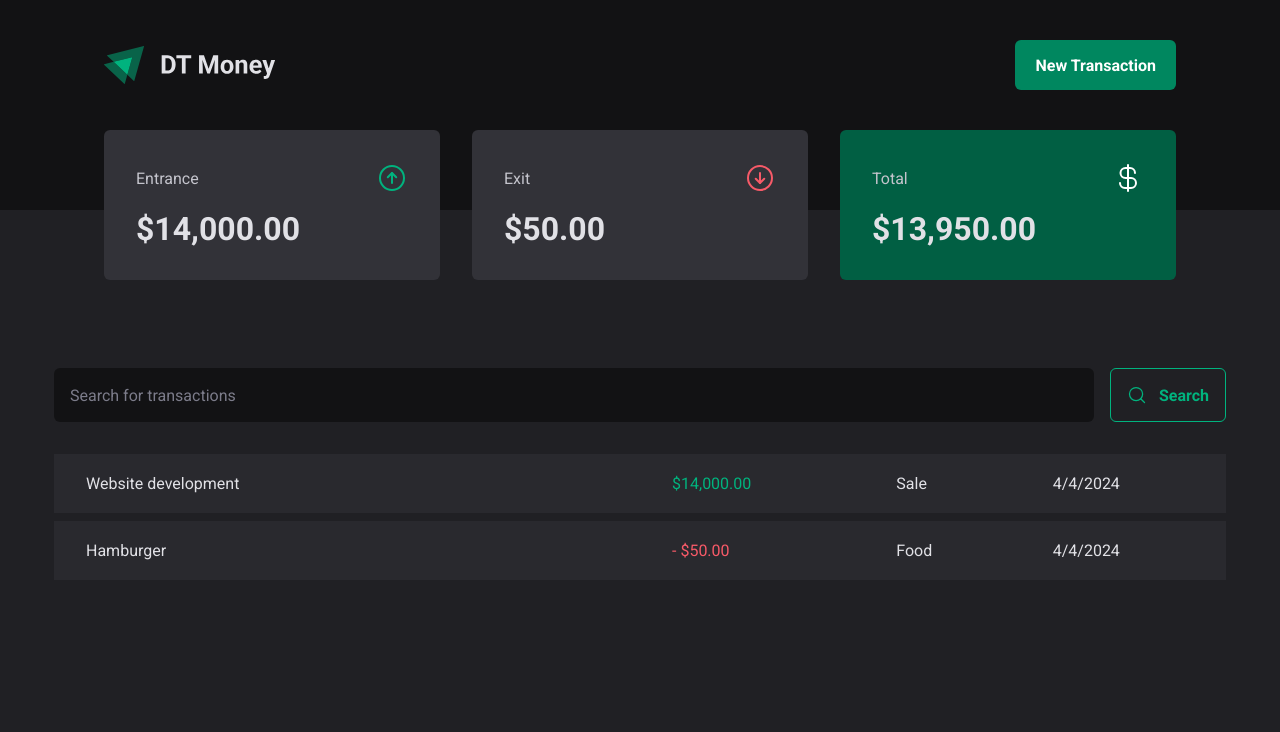
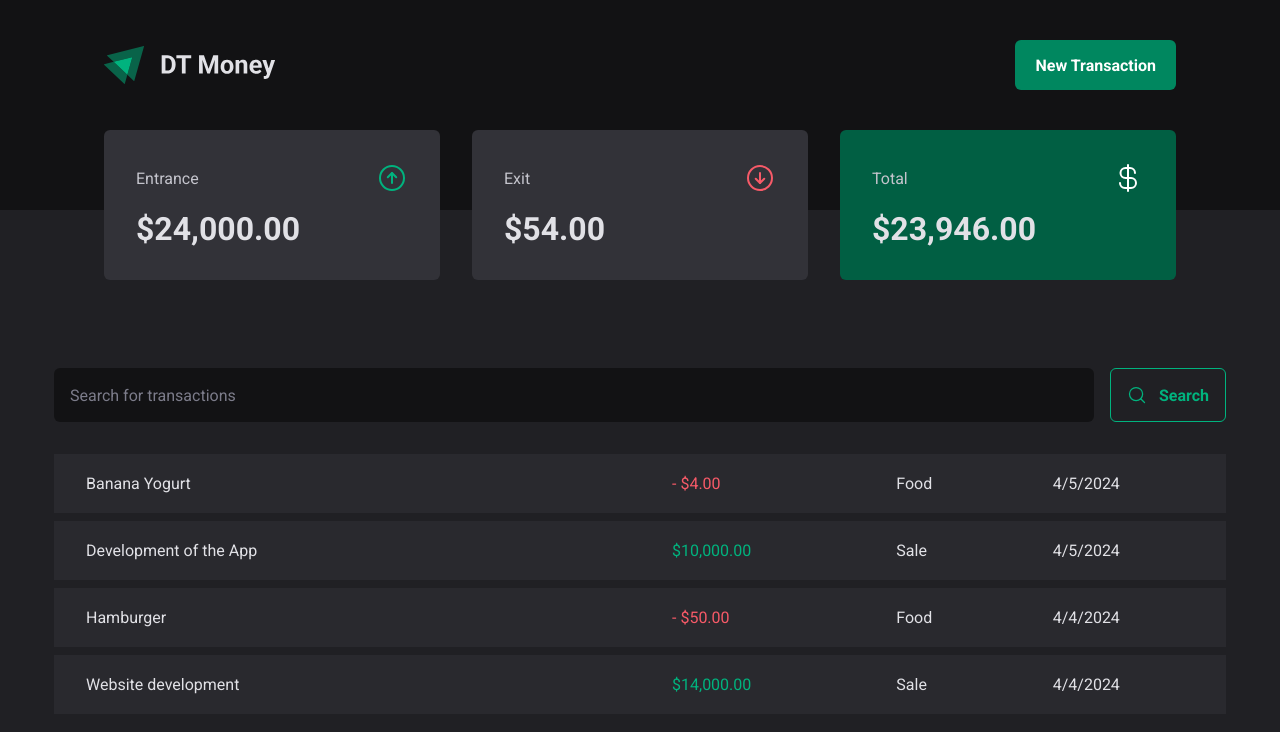
Before and after one commit to erikaperciliano/dt-money, a React (Vite) app: page / in a window 1280 px wide. Shown: the top 732 px of the page. Built offline with nearby package versions, Linux system fonts and the light colour scheme; data requests are answered from the project's data file.

Commit message:
creates new transaction

```diff
--- a/server.json
+++ b/server.json
@@ -15,6 +15,22 @@
       "category": "Food",
       "price": 50,
       "createdAt": "2024-04-04T18:30:40.082Z"
+    },
+    {
+      "description": "Development of the App",
+      "price": 10000,
+      "category": "Sale",
+      "type": "income",
+      "createdAt": "2024-04-05T21:21:34.466Z",
+      "id": 3
+    },
+    {
+      "description": "Banana Yogurt",
+      "price": 4,
+      "category": "Food",
+      "type": "outcome",
+      "createdAt": "2024-04-05T21:36:47.710Z",
+      "id": 4
     }
   ]
 }
--- a/src/components/NewTransactionModal/index.tsx
+++ b/src/components/NewTransactionModal/index.tsx
@@ -1,11 +1,11 @@
-import React from 'react'
+import React, { useContext } from 'react'
 import * as Dialog from '@radix-ui/react-dialog'
 import { CloseButton, Content, Overlay, TransactionType, TransactionTypeButton } from './styles'
 import { ArrowCircleDown, ArrowCircleUp, X } from 'phosphor-react'
 import * as z from 'zod'
 import { Controller, useForm } from 'react-hook-form'
 import { zodResolver } from '@hookform/resolvers/zod'
-
+import { TransactionsContext } from '../../contexts/TransactionsContext'
 
 const newTransactionFormSchema = z.object({
     description: z.string(),
@@ -17,11 +17,14 @@
 type NewTransactionFormInputs = z.infer<typeof newTransactionFormSchema>
 
 export function NewTransactionModal() {
+    const { createTransaction } = useContext(TransactionsContext)
+
     const {
         control,
         register,
         handleSubmit,
-        formState: { isSubmitting }
+        formState: { isSubmitting },
+        reset,
     } = useForm<NewTransactionFormInputs>({
         resolver: zodResolver(newTransactionFormSchema),
         defaultValues:{
@@ -30,9 +33,16 @@
     })
 
     async function handleCreateNewTransaction(data: NewTransactionFormInputs){
-        await new Promise(resolve => setTimeout(resolve, 2000))
+        const { description, price, category, type } = data
 
-        console.log(data)
+        await createTransaction({
+            description,
+            price,
+            category,
+            type
+        })
+
+        reset()
     }
 
     return (
--- a/src/contexts/TransactionsContext.tsx
+++ b/src/contexts/TransactionsContext.tsx
@@ -10,9 +10,16 @@
     createdAt: string;
 }
 
+interface CreateTransactionInput {
+    description: string
+    price: number
+    category: string
+    type: 'income' | 'outcome'
+}
 interface TransactionContextType {
     transactions: Transaction[]
     fetchTransactions: (query?: string) => Promise<void>
+    createTransaction: (data: CreateTransactionInput) => Promise<void>
 }
 
 interface TransactionsProviderProps {
@@ -28,11 +35,27 @@
 
         const response = await api.get('transactions',{
             params: {
+                _sort: 'createdAt',
+                _order: 'desc',
                 q: query
             }
         })
 
         setTransactions(response.data)
+    }
+
+    async function createTransaction(data: CreateTransactionInput){
+        const { description, price, category, type } = data
+
+        const response = await api.post('transactions', {
+            description,
+            price,
+            category,
+            type,
+            createdAt: new Date()
+        })
+
+        setTransactions(state => [response.data, ...state])
     }
 
     useEffect(() => {
@@ -43,7 +66,8 @@
         <TransactionsContext.Provider
             value={{
                 transactions,
-                fetchTransactions
+                fetchTransactions,
+                createTransaction
             }}>
             { children }
         </TransactionsContext.Provider>
```
Lines whose indentation alone changed are shown as unchanged.
